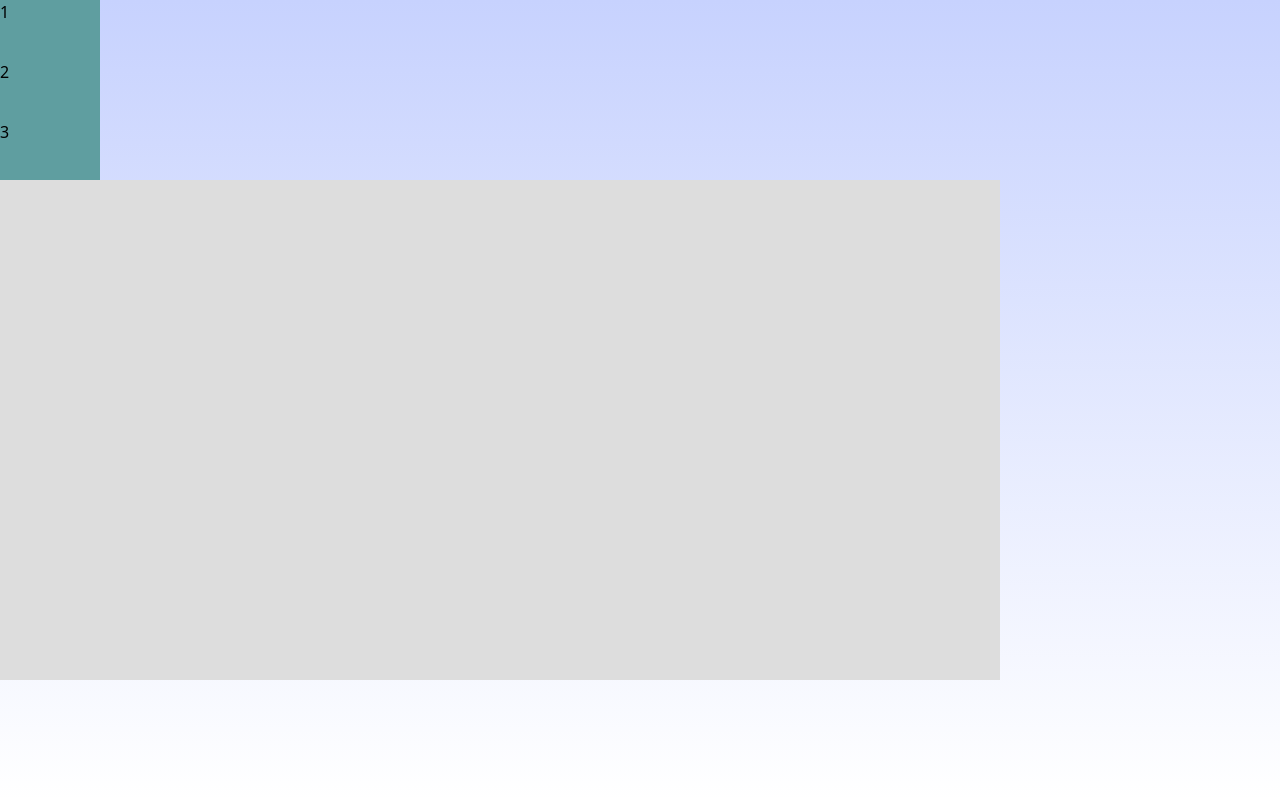
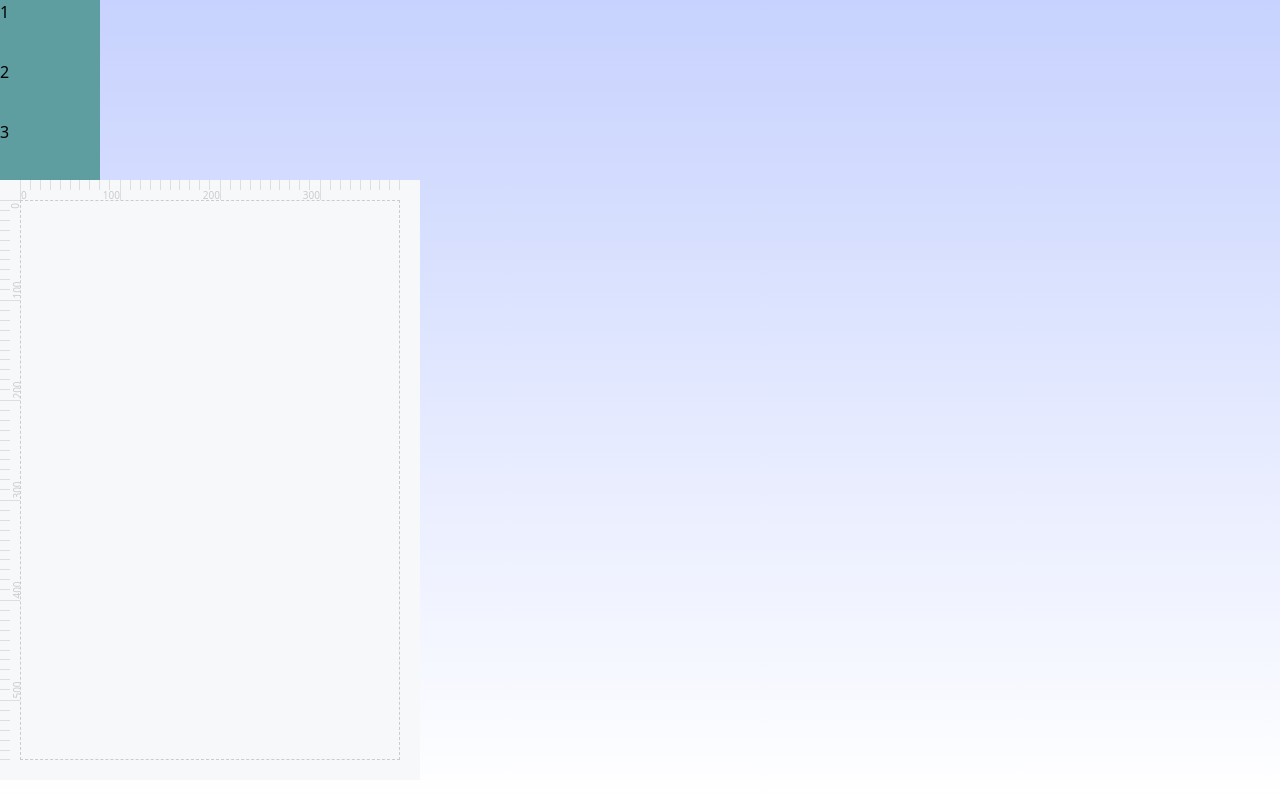
Before and after one commit to shinemofe/c-star, a Vue app: page /drag-demo in a window 1280 px wide. Built offline with nearby package versions, Linux system fonts and the light colour scheme; what @tailwindcss/typography, @vueuse/head would draw is missing.

Commit message:
feat: complete reference-line

```diff
--- /dev/null
+++ b/src/components/drag-ok/components/grid-ruler.vue
@@ -0,0 +1,129 @@
+<script setup lang="ts">
+import { ref, onMounted, reactive, computed } from 'vue'
+
+const el = ref()
+const state = reactive({
+  width: 0,
+  height: 0
+})
+onMounted(() => {
+  const { width, height } = el.value.getBoundingClientRect()
+  state.width = width
+  state.height = height
+})
+
+const cellWidth = 100
+const cellUnitWidth = 10
+const cellUnit = new Array(cellUnitWidth).fill()
+const ruler = computed(() => ({
+  x: new Array(Math.floor(state.width / cellWidth)).fill(),
+  y: new Array(Math.floor(state.height / cellWidth)).fill()
+}))
+</script>
+
+<template>
+  <div class="grid-ruler" ref="el">
+    <div
+      v-for="k in Object.keys(ruler)"
+      :key="k"
+      :class="`grid-ruler__${k}`"
+    >
+      <span
+        v-for="(_, i) in ruler[k]"
+        :key="i"
+        :class="`grid-ruler__${k}-item`"
+        :style="{
+          [k === 'x' ? 'width' : 'height']: `${cellWidth}px`,
+          [k === 'x' ? 'height' : 'width']: `${20}px`
+        }"
+      >
+        <span v-if="i === 0" :class="`grid-ruler__${k}-cell-label start`">0</span>
+        <span :class="`grid-ruler__${k}-cell-label`">{{ (i + 1) * cellWidth }}</span>
+        <span
+          v-for="(__, j) in cellUnit"
+          :key="j"
+          :class="`grid-ruler__${k}-cell-unit`"
+          :style="{
+            width: `${cellUnitWidth}px`,
+            height: `${cellUnitWidth}px`
+          }"
+        />
+      </span>
+    </div>
+  </div>
+</template>
+
+<style lang="less">
+@import '../var';
+.grid-ruler {
+  position: absolute;
+  left: 0;
+  right: 0;
+  top: 0;
+  bottom: 0;
+
+  &__x {
+    position: absolute;
+    top: 0;
+    left: 20px;
+    right: 20px;
+    display: flex;
+    overflow: hidden;
+    border-left: 1px solid @grid-ruler-line-color;
+  }
+  &__x-item {
+    position: relative;
+    display: flex;
+    border-right: 1px solid @grid-ruler-line-color;
+  }
+
+  &__y {
+    position: absolute;
+    top: 20px;
+    left: 0;
+    bottom: 20px;
+    display: flex;
+    flex-direction: column;
+    overflow: hidden;
+    border-top: 1px solid @grid-ruler-line-color;
+  }
+  &__y-item {
+    position: relative;
+    display: flex;
+    flex-direction: column;
+    border-bottom: 1px solid @grid-ruler-line-color;
+  }
+
+  &__x-cell-unit,
+  &__y-cell-unit {
+    display: block;
+    &:not(:last-of-type) {
+      border: inherit;
+    }
+  }
+
+  &__x-cell-label,
+  &__y-cell-label {
+    position: absolute;
+    right: 0;
+    bottom: 0;
+    font-size: 10px;
+    color: @grid-ruler-label-color;
+    line-height: 1;
+  }
+  &__y-cell-label {
+    transform: rotate(-90deg);
+    transform-origin: top;
+  }
+
+  &__x-cell-label.start {
+    left: 0;
+    right: initial;
+  }
+  &__y-cell-label.start {
+    top: 5px;
+    bottom: initial;
+    right: 7px;
+  }
+}
+</style>
--- a/src/components/drag-ok/components/reference-line.vue
+++ b/src/components/drag-ok/components/reference-line.vue
@@ -10,29 +10,48 @@ const { lineHorizontal, lineVertical } = useReferenceLine()
     :key="i"
     class="c-drop-reference-line horizontal"
     :style="{ top: top + 'px' }"
-  />
+  >
+    <span>{{ top }}px</span>
+  </div>
   <div
     v-for="(left, i) in lineVertical"
     :key="i"
     class="c-drop-reference-line vertical"
     :style="{ left: left + 'px' }"
-  />
+  >
+    <span>{{ left }}px</span>
+  </div>
 </template>
 
 <style lang="less">
+@import '../var';
 .c-drop-reference-line {
   position: absolute;
-  background: #3b8ff6;
+  background: @reference-line-color;
   z-index: 9999;
   &.horizontal {
     left: 0;
     right: 0;
     height: 1px;
+    span {
+      top: -7px;
+      left: 10px;
+    }
   }
   &.vertical {
     top: 0;
     bottom: 0;
     width: 1px;
+    span {
+      top: 10px;
+      left: -10px;
+    }
+  }
+  span {
+    position: absolute;
+    font-size: 10px;
+    color: @reference-line-color;
+    background: @canvas-bg-color;
   }
 }
 </style>
--- a/src/components/drag-ok/components/resizer.vue
+++ b/src/components/drag-ok/components/resizer.vue
@@ -36,6 +36,7 @@ const { handleMouseDown: resizerMouseDown } = useResizer()
 </template>
 
 <style lang="less">
+@import '../var';
 .c-drop-item {
   &__controls {
     position: absolute;
@@ -44,14 +45,14 @@ const { handleMouseDown: resizerMouseDown } = useResizer()
     right: 0px;
     bottom: 0px;
     pointer-events: none;
-    border: 1px dashed #ccc;
+    border: 1px dashed @resizer-focus-color;
   }
   &__controls-resizer {
     position: absolute;
     background: white;
     width: 6px;
     height: 6px;
-    border: 1px solid #3b8ff6;
+    border: 1px solid @resizer-border-color;
     pointer-events: all;
     &.n.w {
       cursor: nw-resize;
--- a/src/components/drag-ok/drop-container.vue
+++ b/src/components/drag-ok/drop-container.vue
@@ -4,10 +4,21 @@ import { ref, onMounted } from 'vue'
 import { DropData } from './types'
 import DropItem from './drop-item.vue'
 import ReferenceLine from './components/reference-line.vue'
+import GridRuler from './components/grid-ruler.vue'
 
 const el = ref()
 const emit = defineEmits<{ (event: 'drop', data: DropData): void }>()
 const { moveX, moveY, draggingEl, dragging, dragMoving, initDrop, dropResult } = useDrag()
+const props = defineProps({
+  width: {
+    type: [Number, String],
+    default: 420
+  },
+  height: {
+    type: [Number, String],
+    default: 600
+  }
+})
 
 onMounted(() => {
   initDrop({
@@ -20,7 +31,15 @@ onMounted(() => {
 </script>
 
 <template>
-  <div class="c-drop-container" ref="el">
+  <div
+    class="c-drop-container"
+    :style="{
+      width: `${props.width}px`,
+      height: `${props.height}px`
+    }"
+  >
+    <grid-ruler />
+    <div class="c-drop-container__canvas" ref="el">
       <drop-item
         v-for="item in dropResult"
         :key="item.id"
@@ -40,15 +59,25 @@ onMounted(() => {
         v-if="dragMoving && draggingEl"
       />
     </div>
+  </div>
 </template>
 
 <style lang="less">
+@import './var';
 .c-drop-container {
   position: relative;
-  width: 1000px;
-  height: 500px;
-  background: #ddd;
+  //width: 1000px;
+  //height: 500px;
+  background: @canvas-bg-color;
   user-select: none;
+  &__canvas {
+    position: absolute;
+    left: 20px;
+    top: 20px;
+    bottom: 20px;
+    right: 20px;
+    border: 1px @canvas-border-color dashed;
+  }
 }
 .c-dragging {
   position: fixed;
--- /dev/null
+++ b/src/components/drag-ok/var.less
@@ -0,0 +1,10 @@
+@canvas-bg-color: #f7f8f9;
+@canvas-border-color: #ccc;
+
+@reference-line-color: #3b8ff6;
+
+@grid-ruler-line-color: #dedede;
+@grid-ruler-label-color: #ccc;
+
+@resizer-border-color: #3b8ff6;
+@resizer-focus-color: #ccc;
```
Lines whose indentation alone changed are shown as unchanged.
